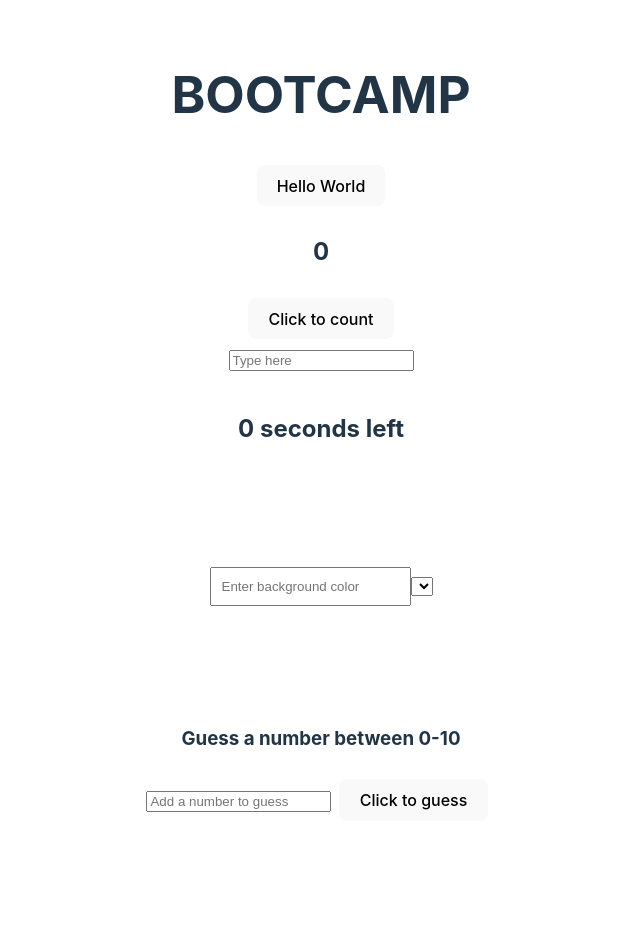
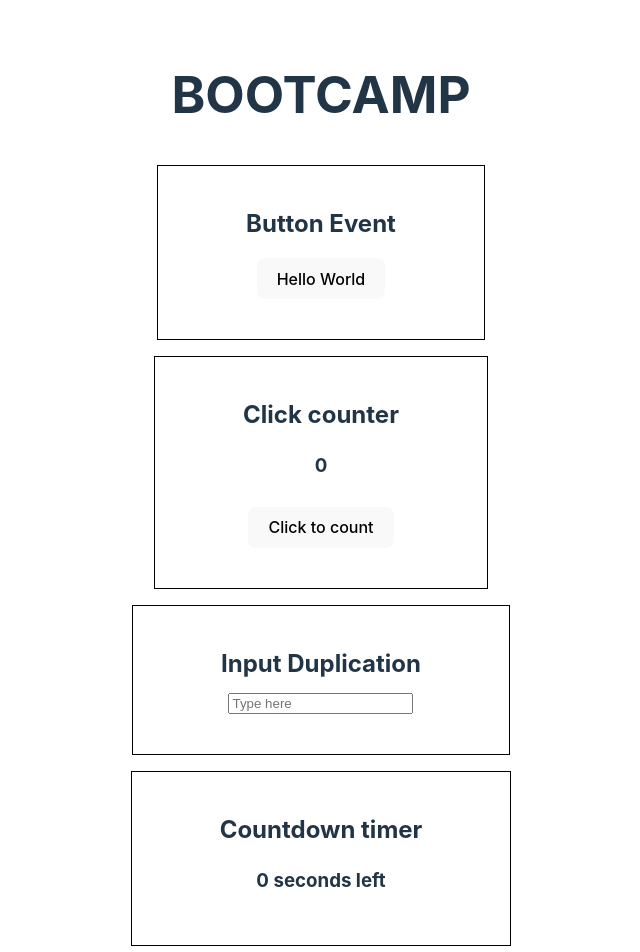
Before and after one commit to adamsjodin/recap---bootcamp, a React (Vite) app: page / in a window 1280 px wide. Shown: the top 952 px of the page, without its empty margins (319-959 px from the left). Before the commit the page ends 879 px from the top, so only its background shows below. Built offline with nearby package versions, Linux system fonts and the light colour scheme.

Commit message:
final commit

```diff
--- a/src/App.css
+++ b/src/App.css
@@ -50,3 +50,13 @@
 button {
   margin: 0.5rem;
 }
+h2 {
+  margin: 0.5rem;
+}
+
+
+.bootcamp-styling {
+  border: 1px solid black;
+  padding: 2rem 5rem;
+  margin: 0.5rem
+}
--- a/src/components/ButtonEvent.jsx
+++ b/src/components/ButtonEvent.jsx
@@ -7,7 +7,10 @@ function ButtonEventFunction({ buttonEvent, setButtonEvent }) {
     };
 
     return (
-        <button onClick={handleClick}>{buttonEvent}</button>
+        <div className="bootcamp-styling">
+            <h2>Button Event</h2>
+            <button onClick={handleClick}>{buttonEvent}</button>
+        </div>
      );
 };
 
--- a/src/components/ClickCounter.jsx
+++ b/src/components/ClickCounter.jsx
@@ -6,8 +6,9 @@ function ClickCounterFunction({ clickCounter, setClickCounter }) {
 
 
     return (
-        <div>
-            <h2>{clickCounter}</h2>
+        <div className="bootcamp-styling">
+            <h2>Click counter</h2>
+            <h3>{clickCounter}</h3>
             <button onClick={handleClick}>Click to count</button>
         </div>
      );
--- a/src/components/ColorPicker.jsx
+++ b/src/components/ColorPicker.jsx
@@ -21,7 +21,8 @@ function ColorPickerFunction({
         ];
 
     return (
-        <div style={{ backgroundColor: colorPicker, padding: 100 }}>
+        <div className="bootcamp-styling" style={{ backgroundColor: colorPicker, padding: 100 }}>
+            <h2>Color Picker</h2>
             <input
                 style={{ padding: 10 }}
                 type="text"
--- a/src/components/CountDownTimer.jsx
+++ b/src/components/CountDownTimer.jsx
@@ -22,8 +22,9 @@ function CountDownTimerFunction({
       }, [countDownTimer]);
 
     return (
-        <div>
-            <h2>{countDownTimer} seconds left</h2>
+        <div className='bootcamp-styling'>
+            <h2>Countdown timer</h2>
+            <h3>{countDownTimer} seconds left</h3>
             <p>{countDownMessage}</p>
         </div>
     );
--- a/src/components/GuessTheNumber.jsx
+++ b/src/components/GuessTheNumber.jsx
@@ -1,15 +1,25 @@
-import { useState, useRef } from 'react'
+import { useState, useEffect, useRef } from 'react'
 
 function GuessTheNumberFunction() {
     const [guessedNumber, setGuessedNumber] = useState('');
     const [numberInput, setNumberInput] = useState('');
-    const [message, setMessage] = useState('')
+    const [message, setMessage] = useState('');
+    const [attempts, setAttempts] = useState(0); // Ny tillståndsvariabel för att räkna antalet gissningar
+
+    const maxAttempts = 3; // Max antal tillåtna gissningar
 
     const randomNumber = useRef(Math.floor(Math.random() * 11));
+
+    useEffect(() => {
+        if (attempts >= maxAttempts) {
+            setMessage('Sorry, you reached the max number of attempts');
+        }
+    }, [attempts]); // Övervaka ändringar i 'attempts'
 
     const handleChange = () => {
         const guessedValue = parseInt(numberInput);
         setGuessedNumber(guessedValue);
+        setAttempts(attempts + 1)
 
         if (guessedValue > randomNumber.current) {
             setMessage('You guessed to high, try again')
@@ -18,6 +28,7 @@ function GuessTheNumberFunction() {
         } else if (guessedValue === randomNumber.current) {
             setMessage('CORRECT, YOU WON!!')
         };
+
         setNumberInput('');
     };
 
@@ -26,15 +37,18 @@ function GuessTheNumberFunction() {
     };
 
     return (
-        <div>
-            <h3>Guess a number between 0-10</h3>
+        <div className="bootcamp-styling, ">
+            <h2>Guess the number</h2>
+            <h3>Guess a number between 0-10. You have 3 attempts</h3>
             <input
                 type="text"
                 placeholder="Add a number to guess"
                 value={numberInput}
                 onChange={handleNumberInput}
+                disabled={attempts >= maxAttempts} // Inaktivera input-fältet om max antal gissningar är uppnått
+
             />
-            <button onClick={handleChange}>Click to guess</button>
+            <button onClick={handleChange} disabled={attempts >= maxAttempts}>Click to guess</button>
             <h3>{message}</h3>
         </div>
     );
--- a/src/components/InputDuplication.jsx
+++ b/src/components/InputDuplication.jsx
@@ -5,7 +5,8 @@ function InputDuplicationFunction({ inputDuplication, setInputDuplication }) {
     }
 
     return (
-        <div>
+        <div className="bootcamp-styling">
+            <h2>Input Duplication</h2>
             <input
                 type="text"
                 placeholder='Type here'
```
Also changed, not shown: bootcamp.txt (added).
